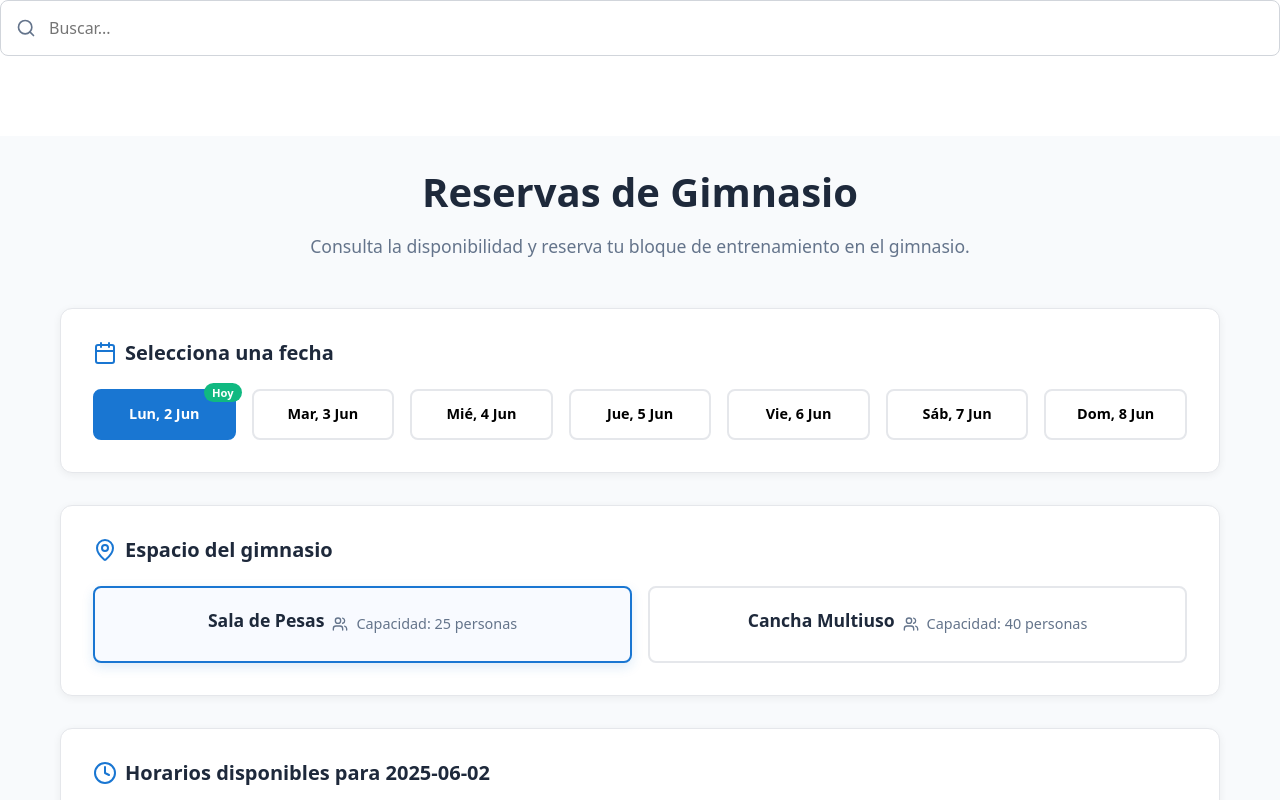
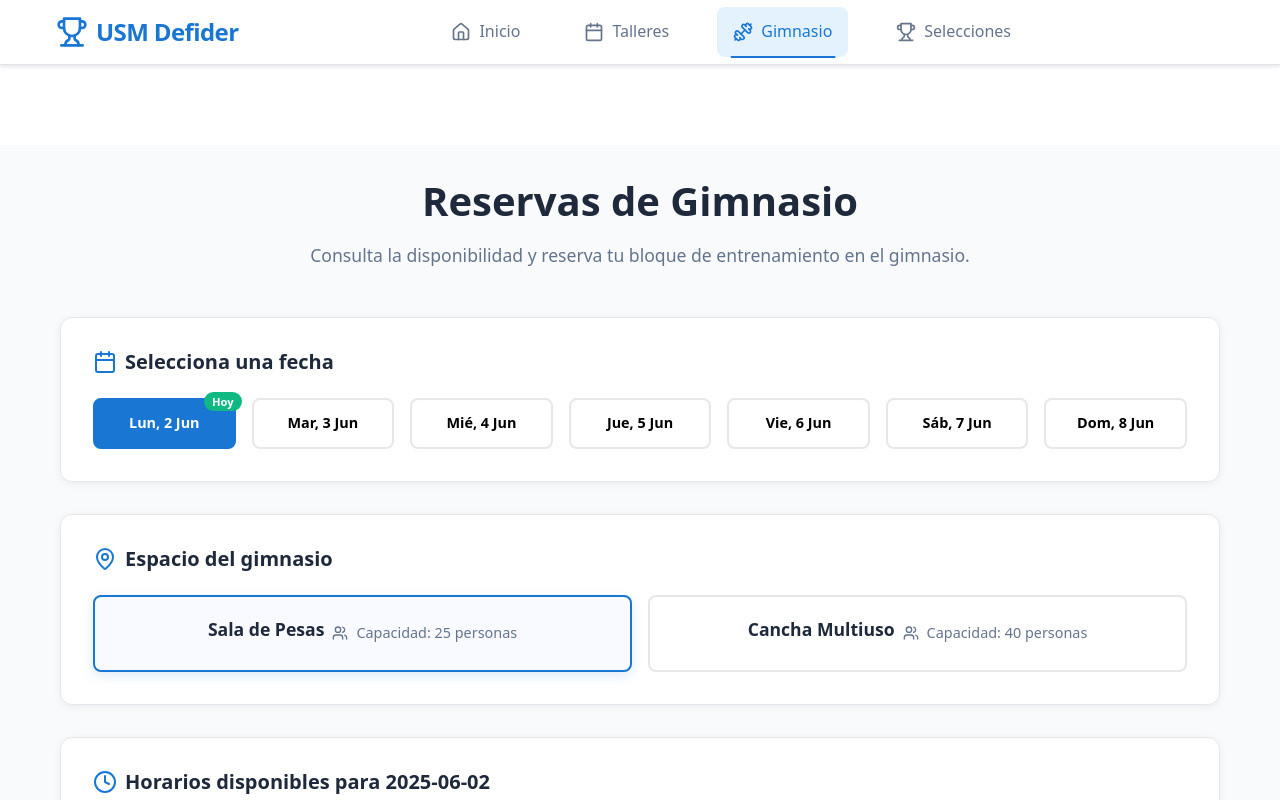
Before and after one commit to Sh3ng45/DIU-DefiderCenter, a React (Vite) app: page /gimnasio in a window 1280 px wide. Shown: the top 800 px of the page. Built offline with nearby package versions, Linux system fonts and the light colour scheme.

Commit message:
agrego codigo header

```diff
--- a/src/components/layout/Header.jsx
+++ b/src/components/layout/Header.jsx
@@ -1,26 +1,74 @@
-import React from 'react';
-import { Search } from 'lucide-react';
+import React, { useState } from 'react';
+import { Link, useLocation } from 'react-router-dom';
+import { Menu, X, Home, Dumbbell, Trophy, Calendar } from 'lucide-react';
+import '../../styles/Header.css';
 
-const SearchBox = ({
-  value,
-  onChange,
-  placeholder = "Buscar...",
-  className = '',
-  ariaLabel = "Buscar"
-}) => {
+
+const Header = () => {
+  const location = useLocation();
+
+  // Función para determinar si una ruta está activa (Feedback visual)
+  const isActive = (path) => location.pathname === path;
+
   return (
-    <div className={`search-box ${className}`}>
-      <Search className="search-icon" />
-      <input
-        type="text"
-        placeholder={placeholder}
-        value={value}
-        onChange={onChange}
-        className="search-input"
-        aria-label={ariaLabel}
-      />
-    </div>
+    <header className="app-header">
+      <div className="header-container">
+        {/* Logo que enlaza a Home*/}
+        <Link to="/" className="logo-link">
+          <div className="logo">
+            <Trophy className="logo-icon" />
+            <span className="logo-text">USM Defider</span>
+          </div>
+        </Link>
+
+        {/* Navegación principal */}
+        <nav className="main-nav" role="navigation" aria-label="Navegación principal">
+          <ul className="nav-list">
+            <li>
+              <Link
+                to="/"
+                className={`nav-link ${isActive('/') ? 'active' : ''}`}
+                aria-current={isActive('/') ? 'page' : undefined}
+              >
+                <Home className="nav-icon" />
+                <span>Inicio</span>
+              </Link>
+            </li>
+            <li>
+              <Link
+                to="/talleres"
+                className={`nav-link ${isActive('/talleres') ? 'active' : ''}`}
+                aria-current={isActive('/talleres') ? 'page' : undefined}
+              >
+                <Calendar className="nav-icon" />
+                <span>Talleres</span>
+              </Link>
+            </li>
+            <li>
+              <Link
+                to="/gimnasio"
+                className={`nav-link ${isActive('/gimnasio') ? 'active' : ''}`}
+                aria-current={isActive('/gimnasio') ? 'page' : undefined}
+              >
+                <Dumbbell className="nav-icon" />
+                <span>Gimnasio</span>
+              </Link>
+            </li>
+            <li>
+              <Link
+                to="/selecciones"
+                className={`nav-link ${isActive('/selecciones') ? 'active' : ''}`}
+                aria-current={isActive('/selecciones') ? 'page' : undefined}
+              >
+                <Trophy className="nav-icon" />
+                <span>Selecciones</span>
+              </Link>
+            </li>
+          </ul>
+        </nav>
+      </div>
+    </header>
   );
 };
 
-export default SearchBox;
+export default Header;
```
